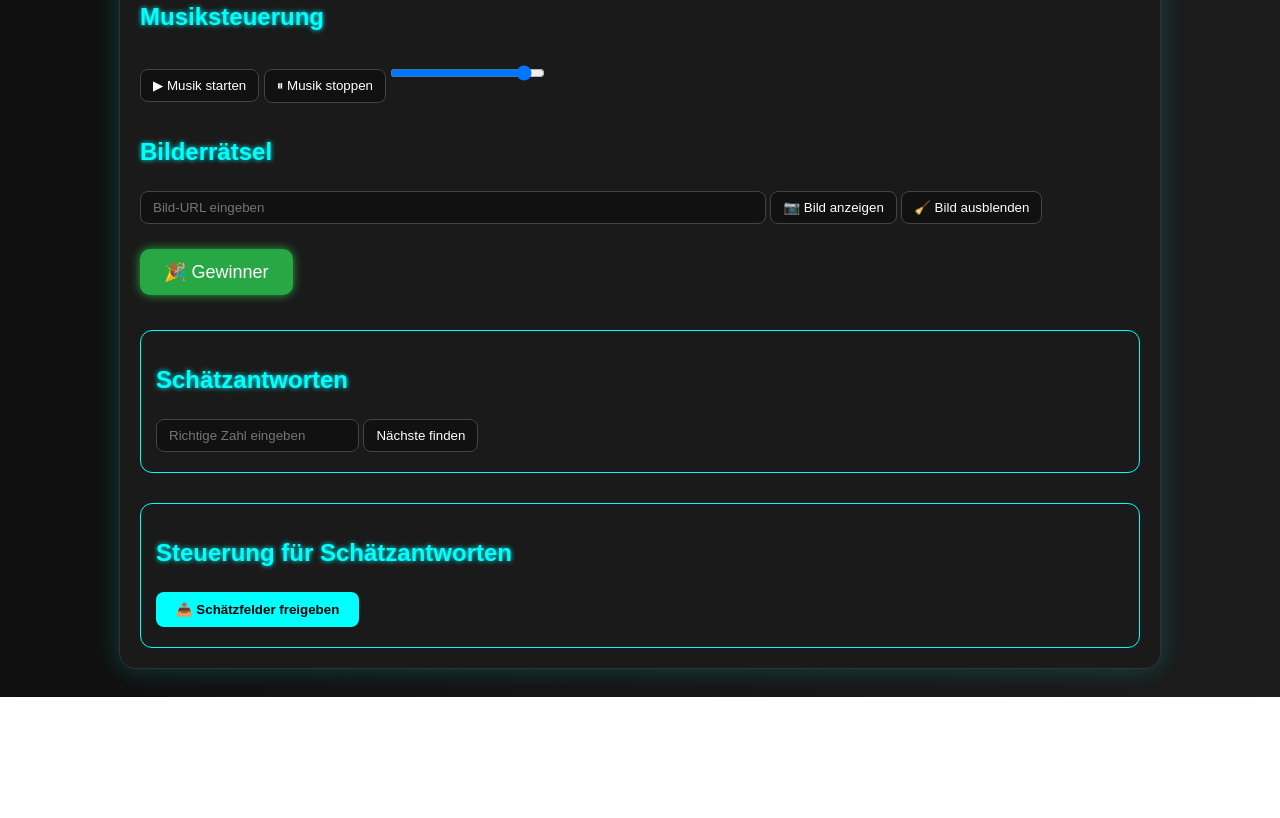
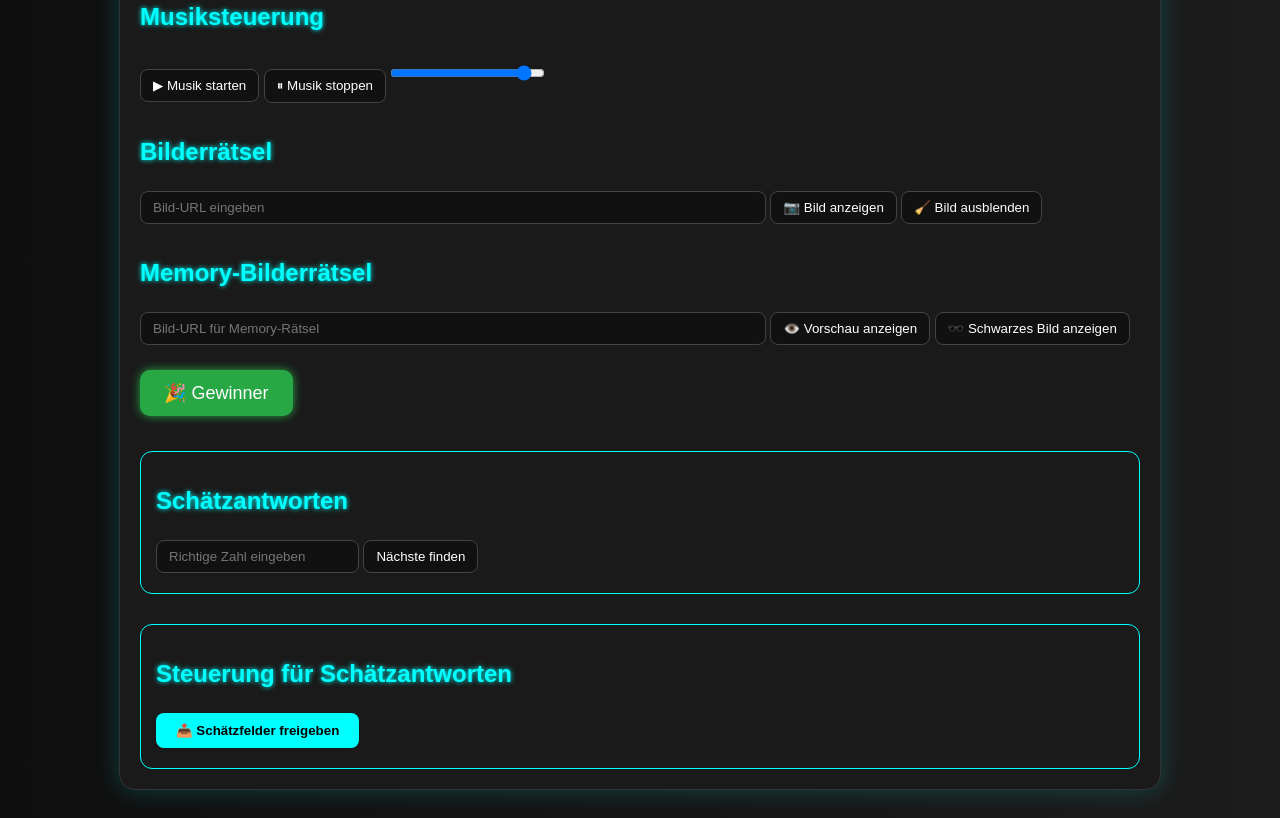
Before and after one commit to Flasche999/Gamescoquiz, a website: page admin.html in a window 1280 px wide. Shown: the part 1012-1830 px from the top of the page. Before the commit the page ends 1709 px from the top, so only its background shows below. Drawn offline with nearby package versions, Linux system fonts and the light colour scheme.

Commit message:
Update admin.html

```diff
--- a/admin.html
+++ b/admin.html
@@ -208,6 +208,15 @@
      <button id="hide-image-question-btn">🧹 Bild ausblenden</button>
      </div>
 
+     <!-- Memory-Bilderrätsel: Vorschau und Schwarzbild -->
+     <div class="image-memory-control" style="margin-top: 30px;">
+     <h2>Memory-Bilderrätsel</h2>
+     <input type="text" id="memory-image-url" placeholder="Bild-URL für Memory-Rätsel" style="width: 60%;" />
+     <button id="btn-show-preview">👁️ Vorschau anzeigen</button>
+     <button id="btn-show-black">🕶️ Schwarzes Bild anzeigen</button>
+     </div>
+
+
 
      <!-- 🎉 Gewinner-Schaltfläche -->
      <button id="show-winner-btn">🎉 Gewinner</button>
```
Lines whose indentation alone changed are shown as unchanged.
